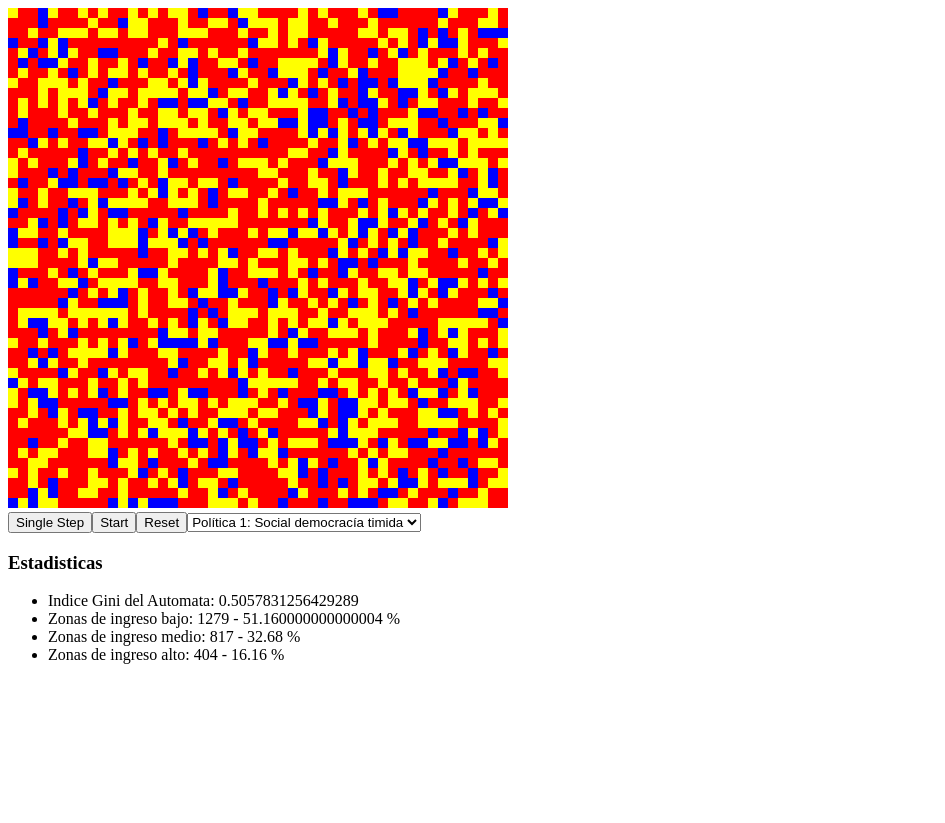
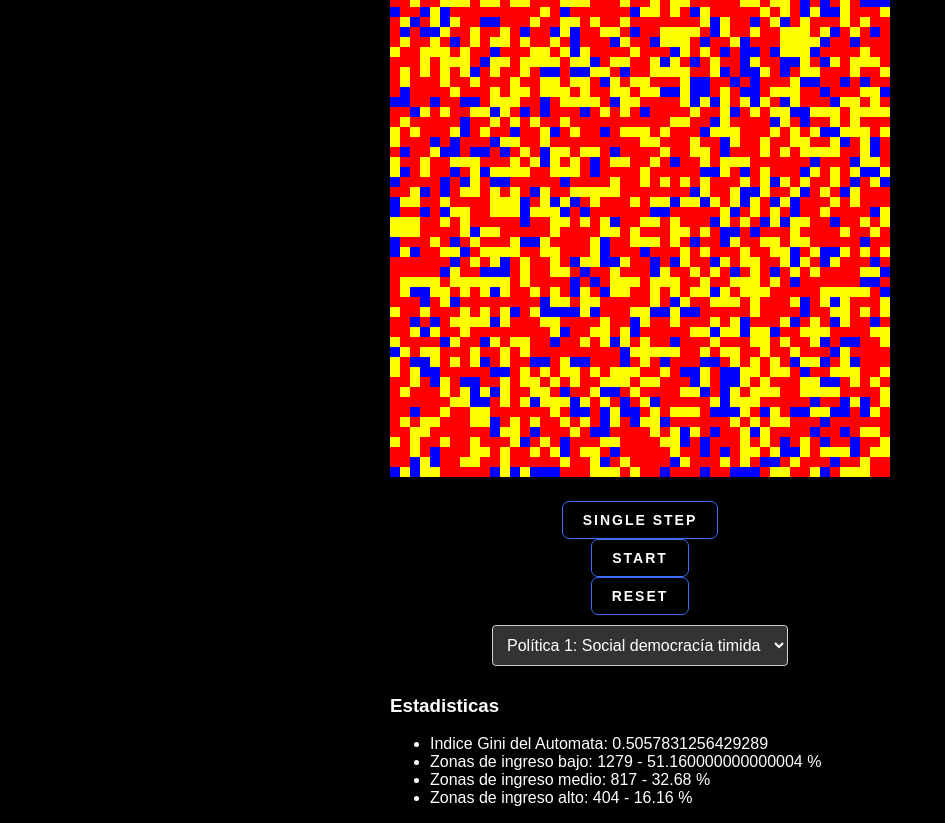
Before and after one commit to jfmonsa/capitalism_simulator, a React (Vite) app: page / in a window 1280 px wide. Shown: the whole page, without its empty margins (0-945 px from the left). Before the commit the page ends 800 px from the top, so only its background shows below. Built offline with nearby package versions, Linux system fonts and the light colour scheme.

Commit message:
styles-god

```diff
--- a/src/main.jsx
+++ b/src/main.jsx
@@ -1,6 +1,7 @@
 import React from "react";
 import ReactDOM from "react-dom/client";
 import App from "./App.jsx";
+import "./styles.css";
 
 ReactDOM.createRoot(document.getElementById("root")).render(
   <React.StrictMode>
--- /dev/null
+++ b/src/styles.css
@@ -0,0 +1,118 @@
+/* src/styles.css */
+
+/* Establecer el fondo negro para toda la página */
+body {
+    background-color: black;
+    color: white;
+    margin: 0;
+    font-family: Arial, sans-serif;
+    display: flex;
+    flex-direction: column;
+    align-items: center;
+    justify-content: center;
+    height: 100vh;
+}
+
+/* Centrando la matriz y los controles */
+.container {
+    display: flex;
+    flex-direction: column;
+    align-items: center;
+    justify-content: center;
+    width: 100%;
+}
+
+/* Estilo para los controles */
+.controls {
+    display: flex;
+    flex-direction: column;
+    align-items: center;
+    justify-content: center;
+    margin-top: 20px;
+}
+
+/* Estilo para los botones */
+button {
+  position: relative;
+  padding: 10px 20px;
+  border-radius: 7px;
+  border: 1px solid rgb(61, 106, 255);
+  font-size: 14px;
+  text-transform: uppercase;
+  font-weight: 600;
+  letter-spacing: 2px;
+  background: transparent;
+  color: #fff;
+  overflow: hidden;
+  box-shadow: 0 0 0 0 transparent;
+  -webkit-transition: all 0.2s ease-in;
+  -moz-transition: all 0.2s ease-in;
+  transition: all 0.2s ease-in;
+}
+
+button:hover {
+  background: rgb(61, 106, 255);
+  box-shadow: 0 0 30px 5px rgba(0, 142, 236, 0.815);
+  -webkit-transition: all 0.2s ease-out;
+  -moz-transition: all 0.2s ease-out;
+  transition: all 0.2s ease-out;
+}
+
+button:hover::before {
+  -webkit-animation: sh02 0.5s 0s linear;
+  -moz-animation: sh02 0.5s 0s linear;
+  animation: sh02 0.5s 0s linear;
+}
+
+button::before {
+  content: '';
+  display: block;
+  width: 0px;
+  height: 86%;
+  position: absolute;
+  top: 7%;
+  left: 0%;
+  opacity: 0;
+  background: #fff;
+  box-shadow: 0 0 50px 30px #fff;
+  -webkit-transform: skewX(-20deg);
+  -moz-transform: skewX(-20deg);
+  -ms-transform: skewX(-20deg);
+  -o-transform: skewX(-20deg);
+  transform: skewX(-20deg);
+}
+
+@keyframes sh02 {
+  from {
+    opacity: 0;
+    left: 0%;
+  }
+
+  50% {
+    opacity: 1;
+  }
+
+  to {
+    opacity: 0;
+    left: 100%;
+  }
+}
+
+button:active {
+  box-shadow: 0 0 0 0 transparent;
+  -webkit-transition: box-shadow 0.2s ease-in;
+  -moz-transition: box-shadow 0.2s ease-in;
+  transition: box-shadow 0.2s ease-in;
+}
+
+
+/* Estilo para el select */
+select {
+    background-color: #333;
+    color: white;
+    padding: 10px;
+    border: 1px solid #ccc;
+    border-radius: 4px;
+    margin: 10px 0;
+    font-size: 16px;
+}
```
